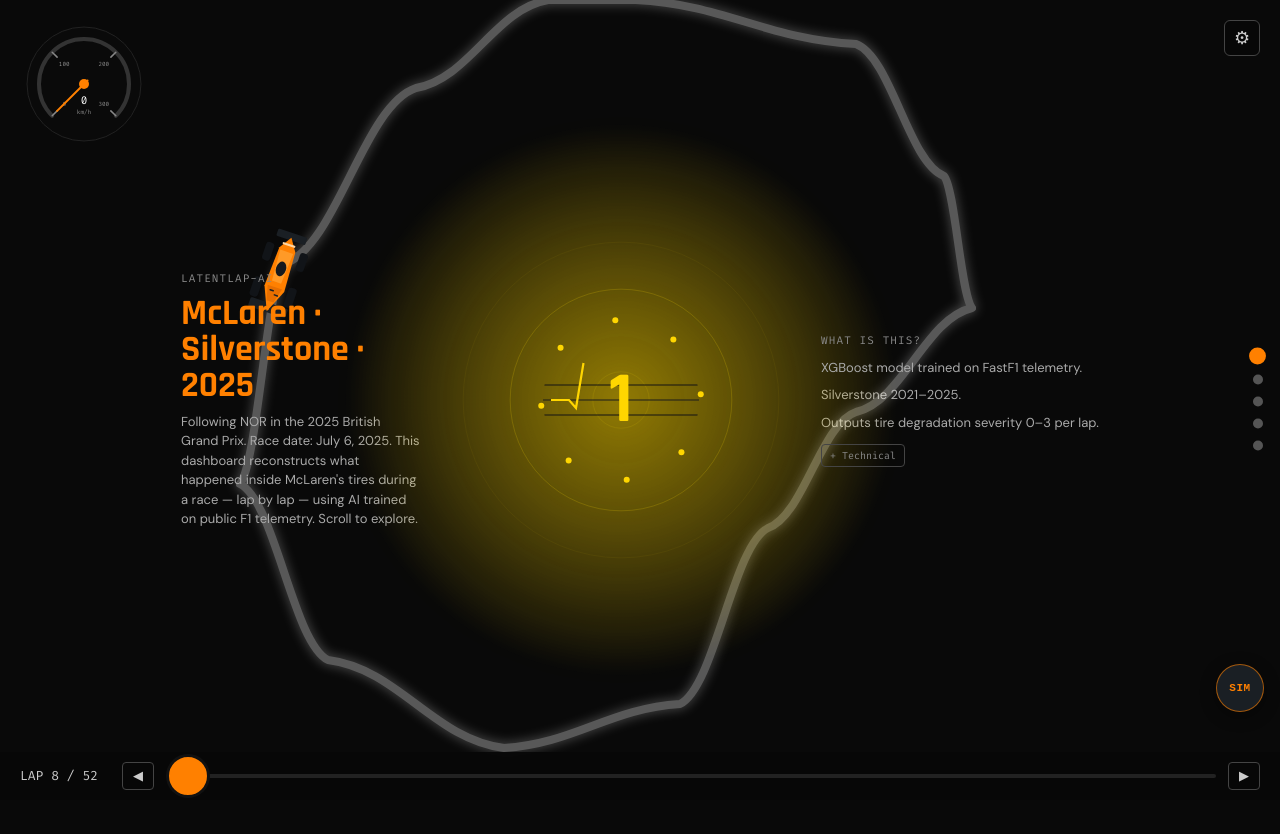
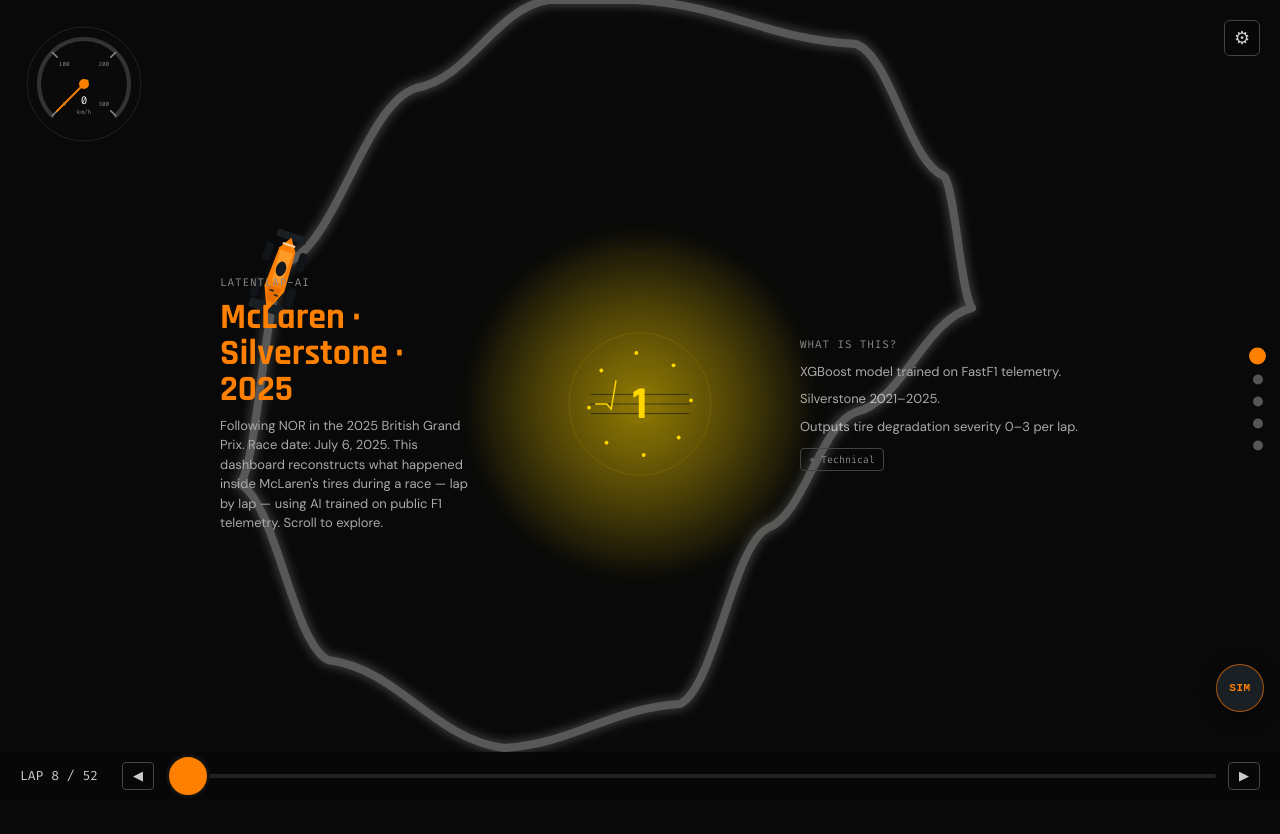
Before and after one commit to Hussain-coder-eng/LatentLap-AI, a Next.js app in the folder dashboard/: page / in a window 1280 px wide. Shown: the top 834 px of the page. Built offline with nearby package versions, Linux system fonts and the light colour scheme.

Commit message:
fix dashboard ui qa issues

```diff
--- a/dashboard/app/components/CalloutLeft.tsx
+++ b/dashboard/app/components/CalloutLeft.tsx
@@ -48,19 +48,30 @@ export function CalloutLeft({ content, visible }: CalloutLeftProps) {
         display: 'flex',
         flexDirection: 'column',
         gap: 8,
-        minWidth: 180,
-        maxWidth: 240,
+        width: '100%',
+        minWidth: 0,
+        maxWidth: 260,
+        justifySelf: 'end',
         opacity: visible ? undefined : 0,
       }}
     >
-      <div ref={linesRef} style={{ display: 'flex', flexDirection: 'column', gap: 8 }}>
+      <div
+        ref={linesRef}
+        style={{
+          display: 'flex',
+          flexDirection: 'column',
+          gap: 8,
+          minWidth: 0,
+          overflowWrap: 'anywhere',
+        }}
+      >
         <div
           style={{
             fontFamily: "'Fira Code', monospace",
             fontSize: 11,
             color: '#888',
             textTransform: 'uppercase',
-            letterSpacing: '0.1em',
+            letterSpacing: '0.08em',
           }}
         >
           {content.label}
@@ -69,9 +80,10 @@ export function CalloutLeft({ content, visible }: CalloutLeftProps) {
           style={{
             fontFamily: "'Rajdhani', sans-serif",
             fontWeight: 700,
-            fontSize: 36,
+            fontSize: 'clamp(24px, 4.5vw, 36px)',
             lineHeight: 1,
             color: content.valueColor ?? '#ffffff',
+            overflowWrap: 'anywhere',
           }}
         >
           {content.value}
@@ -82,6 +94,7 @@ export function CalloutLeft({ content, visible }: CalloutLeftProps) {
             fontSize: 13,
             color: '#aaaaaa',
             lineHeight: 1.5,
+            overflowWrap: 'anywhere',
           }}
         >
           {content.explanation}
--- a/dashboard/app/components/CalloutRight.tsx
+++ b/dashboard/app/components/CalloutRight.tsx
@@ -68,12 +68,23 @@ export function CalloutRight({ content, visible }: CalloutRightProps) {
         display: 'flex',
         flexDirection: 'column',
         gap: 8,
-        minWidth: 200,
+        width: '100%',
+        minWidth: 0,
         maxWidth: 280,
+        justifySelf: 'start',
         opacity: visible ? undefined : 0,
       }}
     >
-      <div ref={linesRef} style={{ display: 'flex', flexDirection: 'column', gap: 8 }}>
+      <div
+        ref={linesRef}
+        style={{
+          display: 'flex',
+          flexDirection: 'column',
+          gap: 8,
+          minWidth: 0,
+          overflowWrap: 'anywhere',
+        }}
+      >
         {/* Heading */}
         <div
           style={{
@@ -81,7 +92,7 @@ export function CalloutRight({ content, visible }: CalloutRightProps) {
             fontSize: 11,
             color: '#888',
             textTransform: 'uppercase',
-            letterSpacing: '0.1em',
+            letterSpacing: '0.08em',
           }}
         >
           {content.heading}
@@ -90,12 +101,14 @@ export function CalloutRight({ content, visible }: CalloutRightProps) {
         {/* SHAP rows */}
         {content.rows?.map((row) => (
           <div key={row.label} style={{ display: 'flex', flexDirection: 'column', gap: 3 }}>
-            <div style={{ display: 'flex', justifyContent: 'space-between', alignItems: 'center' }}>
+            <div style={{ display: 'flex', justifyContent: 'space-between', alignItems: 'center', gap: 8, minWidth: 0 }}>
               <span
                 style={{
                   fontFamily: "'DM Sans', sans-serif",
                   fontSize: 12,
                   color: '#cccccc',
+                  minWidth: 0,
+                  overflowWrap: 'anywhere',
                 }}
               >
                 {row.label}
@@ -132,6 +145,7 @@ export function CalloutRight({ content, visible }: CalloutRightProps) {
               fontSize: 13,
               color: '#aaaaaa',
               lineHeight: 1.5,
+              overflowWrap: 'anywhere',
             }}
           >
             {line}
@@ -169,6 +183,7 @@ export function CalloutRight({ content, visible }: CalloutRightProps) {
               borderLeft: '2px solid #333',
               paddingLeft: 8,
               marginTop: 2,
+              overflowWrap: 'anywhere',
             }}
           >
             {content.technicalDetail}
--- a/dashboard/app/components/ScrollStage.tsx
+++ b/dashboard/app/components/ScrollStage.tsx
@@ -15,6 +15,21 @@ const RACE_ARC_TIMELINE_BOTTOM_PX = 64
 const RACE_ARC_TIMELINE_HEIGHT_PX = 18
 const RACE_ARC_TIMELINE_MIN_SEGMENT_PX = 2
 const RACE_ARC_TIMELINE_SIDE_INSET = 'clamp(16px, 12vw, 180px)'
+
+const SILVERSTONE_RACE_META: Record<number, { name: string; date: string }> = {
+  2021: { name: '2021 British Grand Prix', date: 'July 18, 2021' },
+  2022: { name: '2022 British Grand Prix', date: 'July 3, 2022' },
+  2023: { name: '2023 British Grand Prix', date: 'July 9, 2023' },
+  2024: { name: '2024 British Grand Prix', date: 'July 7, 2024' },
+  2025: { name: '2025 British Grand Prix', date: 'July 6, 2025' },
+}
+
+function getSilverstoneRaceMeta(year: number): { name: string; date: string } {
+  return SILVERSTONE_RACE_META[year] ?? {
+    name: `${year} British Grand Prix`,
+    date: 'unknown race date',
+  }
+}
 
 function progressToChapter(progress: number): number {
   for (let i = CHAPTER_THRESHOLDS.length - 1; i >= 0; i--) {
@@ -98,6 +113,7 @@ export default function ScrollStage() {
   const shapData = getSHAP(currentYear, currentDriver, currentLap)
   const laps     = getAllLapsForDriver(currentYear, currentDriver)
   const totalLaps = laps.length || 52
+  const raceMeta = getSilverstoneRaceMeta(currentYear)
 
   const severity  = lap?.severity_pred ?? 0
   const sevColor  = getSeverityHex(severity)
@@ -170,7 +186,7 @@ export default function ScrollStage() {
         label: 'LatentLap-AI',
         value: `McLaren · Silverstone · ${currentYear}`,
         valueColor: '#FF8000',
-        explanation: `Following ${currentDriver} in the 2025 British Grand Prix. Race date: July 6, 2025. This dashboard reconstructs what happened inside McLaren's tires during a race — lap by lap — using AI trained on public F1 telemetry. Scroll to explore.`,
+        explanation: `Following ${currentDriver} in the ${raceMeta.name}. Race date: ${raceMeta.date}. This dashboard reconstructs what happened inside McLaren's tires during a race — lap by lap — using AI trained on public F1 telemetry. Scroll to explore.`,
       },
       right: {
         heading: 'What is this?',
@@ -264,9 +280,13 @@ export default function ScrollStage() {
           position: 'relative',
           width: '100%',
           height: '100vh',
-          display: 'flex',
+          display: 'grid',
+          gridTemplateColumns: 'minmax(0, 1fr) minmax(150px, 32vmin) minmax(0, 1fr)',
+          columnGap: 'clamp(10px, 2.5vw, 40px)',
           alignItems: 'center',
           justifyContent: 'center',
+          padding: 'clamp(72px, 10vh, 96px) clamp(18px, 5vw, 72px) 72px',
+          boxSizing: 'border-box',
           overflow: 'hidden',
           background: 'var(--bg)',
         }}>
--- a/dashboard/app/components/TireHero.tsx
+++ b/dashboard/app/components/TireHero.tsx
@@ -116,7 +116,14 @@ export default function TireHero({ scrollProgress }: TireHeroProps) {
   }, [severity, severityColor, reducedMotion])
 
   return (
-    <div style={{ position: 'relative', width: '50vmin', height: '50vmin' }}>
+    <div
+      style={{
+        position: 'relative',
+        width: 'clamp(112px, 32vmin, 320px)',
+        height: 'clamp(112px, 32vmin, 320px)',
+        justifySelf: 'center',
+      }}
+    >
       {/* Glow layer — crossfade handled by animejs effect */}
       <div
         ref={glowRef}
```
Also changed, not shown: 2 other files (tests, documents, lock files or other folders).
